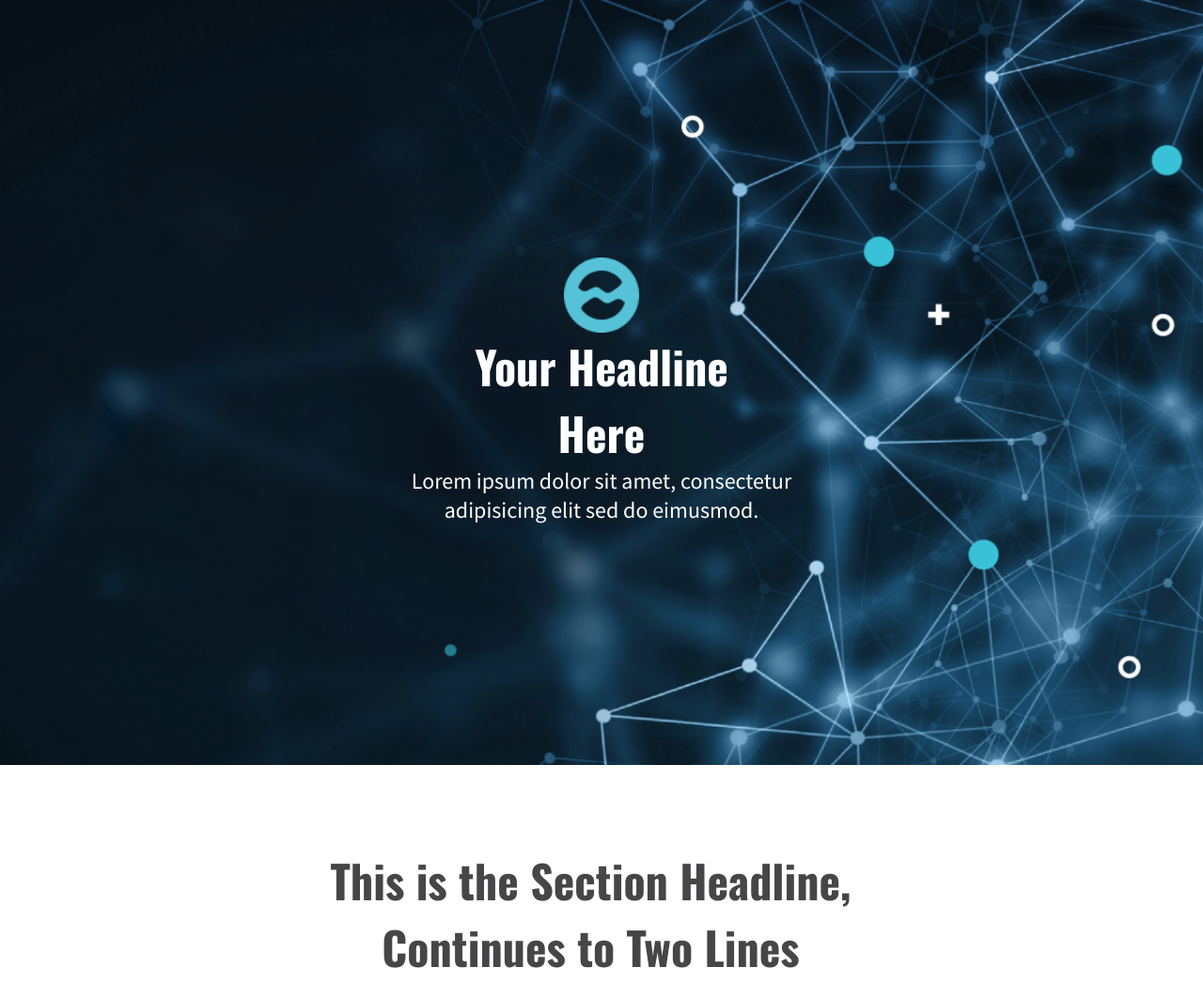
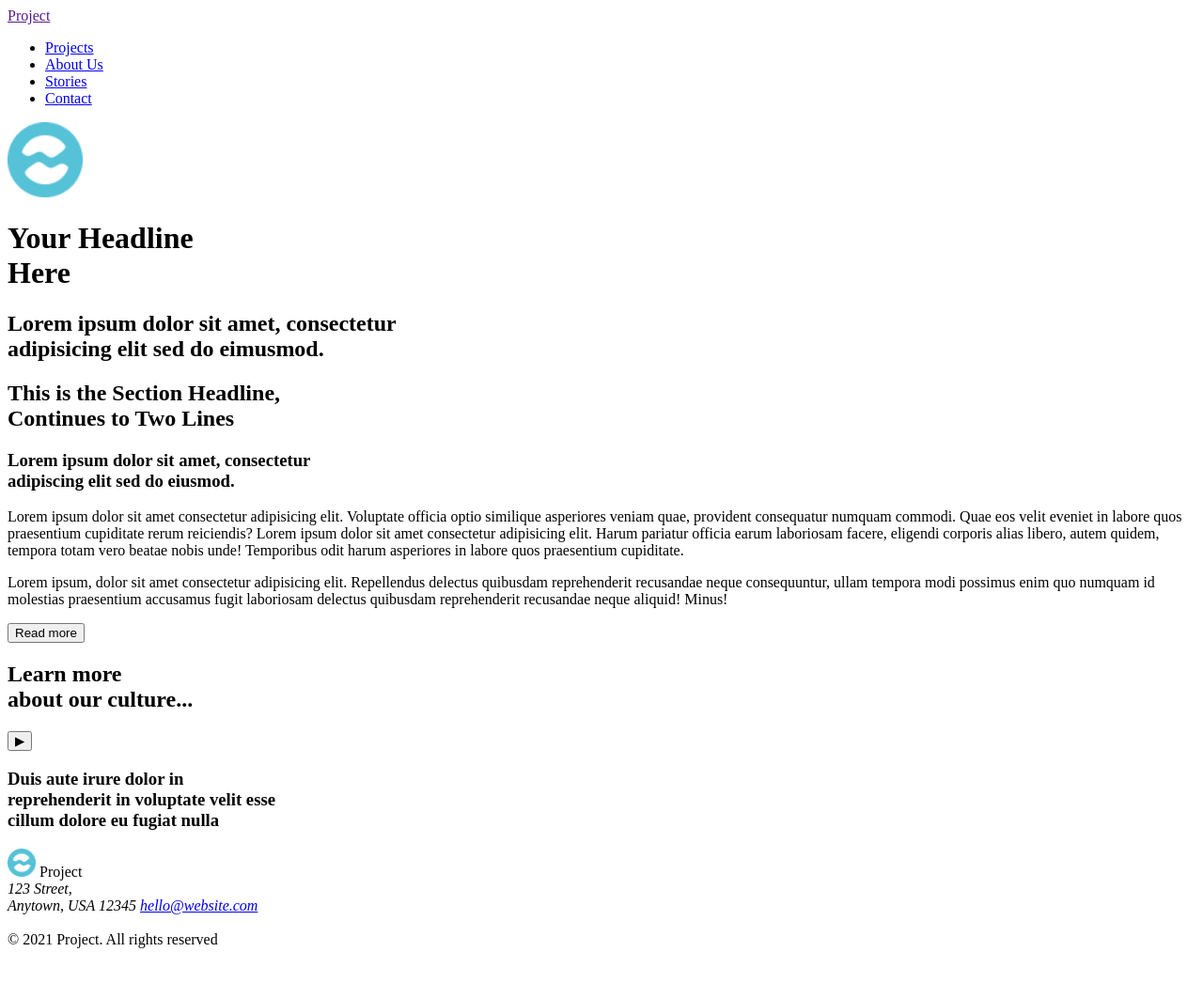
Before and after one commit to SerkBlack88/HTML-Essentials-HomeTask, a plain HTML site: page index.html in a window 1280 px wide. Shown: the top 1046 px of the page at 94% size. After the commit the page ends 1017 px from the top, so only its background shows below. Drawn offline with nearby package versions, Linux system fonts and the light colour scheme.

Commit message:
html base

```diff
--- a/index.html
+++ b/index.html
@@ -7,12 +7,11 @@
     <link rel="preconnect" href="https://fonts.googleapis.com">
     <link rel="preconnect" href="https://fonts.gstatic.com" crossorigin>
     <link href="https://fonts.googleapis.com/css2?family=Oswald:wght@400;700&family=Source+Sans+Pro:wght@400;600&display=swap" rel="stylesheet">
-    <link rel="stylesheet" href="styles.css">
     <title>Document</title>
   </head>
   <body>
     <header>
-        <!-- <nav>
+        <nav>
           <a href="">Project</a>
           <ul>
             <li><a href="/">Projects</a></li>
@@ -20,7 +19,7 @@
             <li><a href="/">Stories</a></li>
             <li><a href="/">Contact</a></li>
           </ul>
-        </nav> -->
+        </nav>
         <img
         src="assets/Logo1x.png"
         srcset="assets/Logo1x.png,
@@ -35,8 +34,8 @@
           adipisicing elit sed do eimusmod.
         </h2>
     </header>
-    <section class="section-headline">
-        <h2 class="section-headline-title">This is the Section Headline,<br>
+    <section>
+        <h2>This is the Section Headline,<br>
             Continues to Two Lines</h2>
         <h3>
           Lorem ipsum dolor sit amet, consectetur <br>
@@ -55,18 +54,14 @@
           tempora modi possimus enim quo numquam id molestias praesentium accusamus
           fugit laboriosam delectus quibusdam reprehenderit recusandae neque aliquid! Minus!
         </p>
-        <button class="read-more-button">READ MORE</button>
+        <button>Read more</button>
     </section>
 
-    <section class="section-learn-more">
+    <section>
         <h2>Learn more <br>
             about our culture...
         </h2>
-        <button class="play-button">
-          <div>
-            &#9654
-          </div>
-        </button>
+        <button>&#9654</button>
         <h3>Duis aute irure dolor in<br>
             reprehenderit in voluptate velit esse<br>
             cillum dolore eu fugiat nulla
@@ -74,23 +69,22 @@
     </section>
 
     <footer>
-      <div class="logo-footer">
         <img
             src="assets/Logo1x.png"
             srcset="assets/Logo1x.png,
                     assets/Logo2x.png 2x"
             alt="company logo"
-            height="20px"
-            width="20px"
+            height="30px"
+            width="30px"
         />
-        PROJECT<br>
-      </div>
+        Project<br>
         <address>
-            <p>123 Street,<br>
+            <i>123 Street,<br>
                 Anytown, USA 12345
-            </p>
+            </i>
             <a href="/">hello@website.com</a>
         </address>
+        <br>
         &#169 2021 Project. All rights reserved
     </footer>
   </body>
--- a/styles.css
+++ /dev/null
@@ -1,167 +0,0 @@
-* {
-  margin: 0;
-  padding: 0;
-  box-sizing: border-box;
-}
-
-header {
-  background-image: url("/assets/header_background.png");
-  background-size: cover;
-  display: flex;
-  flex-direction: column;
-  justify-content: center;
-  align-items: center;
-  text-align: center;
-  padding: 274px 0 256px;
-}
-
-header h2 {
-  font-family: "Source Sans Pro", sans-serif;
-  color: #fff;
-  font-weight: 400;
-}
-
-h1 {
-  font-family: "Oswald", sans-serif;
-  color: #fff;
-  font-weight: 700;
-  font-size: 48px;
-}
-
-.main-info img {
-  margin-bottom: 12px;
-}
-
-.main-info h1 {
-  margin-bottom: 42px;
-}
-
-.main-info h2 {
-  color: rgba(255, 255, 255, 0.7);
-}
-
-.section-headline {
-  display: flex;
-  flex-direction: column;
-  text-align: center;
-  justify-content: center;
-  align-items: center;
-  padding: 87px 120px 98px 97px;
-}
-
-.section-headline h3 {
-  font-family: "Source Sans Pro", sans-serif;
-  font-weight: 400;
-  color: #666666;
-  font-size: 24px;
-  line-height: 32px;
-  margin-bottom: 48px;
-}
-
-.section-headline p {
-  font-family: "Source Sans Pro", sans-serif;
-  color: #000;
-  font-size: 16px;
-  line-height: 22px;
-  margin-bottom: 26px;
-}
-
-.section-headline-title {
-  font-family: "Oswald", sans-serif;
-  color: #464547;
-  font-weight: 700;
-  font-size: 48px;
-  margin-bottom: 40px;
-}
-
-.read-more-button {
-  font-family: "Oswald", sans-serif;
-  font-weight: 400;
-  font-size: 14px;
-  color: #fff;
-  line-height: 26px;
-  background-color: #55c2d8;
-  border-radius: 18px;
-  padding: 5px 0;
-  width: 115px;
-  border: 0;
-  letter-spacing: 1.1px;
-}
-
-.section-learn-more {
-  background-image: url("/assets/learn-more-img.png");
-  background-size: cover;
-  display: flex;
-  flex-direction: column;
-  justify-content: center;
-  align-items: center;
-  text-align: center;
-  padding-top: 84px;
-  padding-bottom: 90px;
-}
-
-.section-learn-more h2 {
-  font-family: "Oswald", sans-serif;
-  font-weight: 700;
-  font-size: 48px;
-  color: #fff;
-  line-height: 64px;
-  margin-bottom: 53px;
-}
-
-.play-button {
-  display: flex;
-  justify-content: center;
-  align-items: center;
-  background-color: #55c2d8;
-  color: #fff;
-  width: 150px;
-  height: 150px;
-  border-radius: 100px;
-  border: 0;
-  font-size: 70px;
-  margin-bottom: 70px;
-}
-
-.section-learn-more div {
-  margin-left: 15px;
-}
-
-.section-learn-more h3 {
-  font-family: "Source Sans Pro", sans-serif;
-  font-weight: 400;
-  font-size: 24px;
-  line-height: 32px;
-  color: #fff;
-}
-
-footer {
-  background-color: #464547;
-  padding-left: 140px;
-  font-family: "Source Sans Pro", sans-serif;
-  font-weight: 400;
-  font-size: 16px;
-  color: rgba(255, 255, 255, 0.4);
-  padding-bottom: 38px;
-  padding-top: 21px;
-}
-
-.logo-footer {
-  display: flex;
-  align-items: center;
-  gap: 16px;
-  color: #fff;
-  font-size: 18px;
-  line-height: 16px;
-  letter-spacing: 1.2px;
-  padding-bottom: 12px;
-}
-
-address a:link {
-  color: rgba(255, 255, 255, 0.4);
-  text-decoration: none;
-}
-
-address a:visited {
-  color: rgba(255, 255, 255, 0.4);
-}
```
Also changed, not shown: assets/header_background.png (deleted), assets/learn-more-image.png (deleted), assets/learn-more-img.png (deleted), 4 other files. Lines whose indentation alone changed are shown as unchanged.
